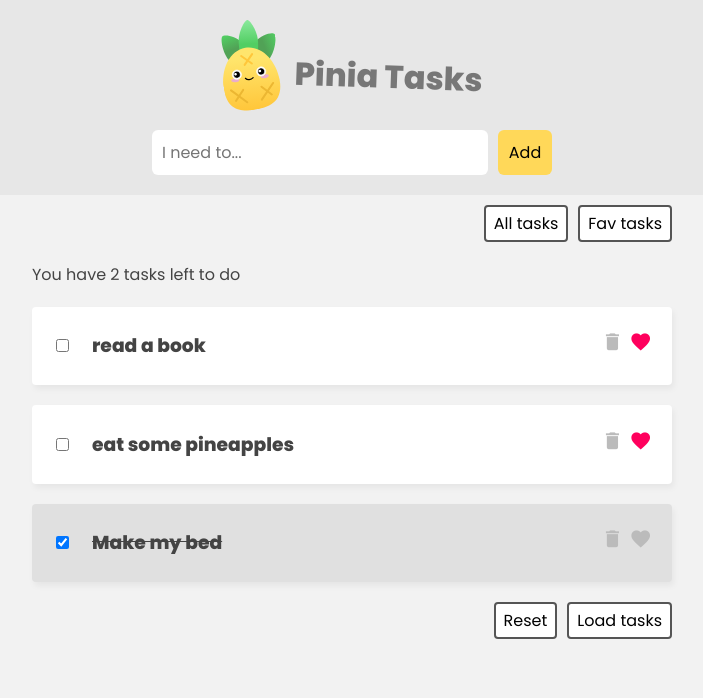
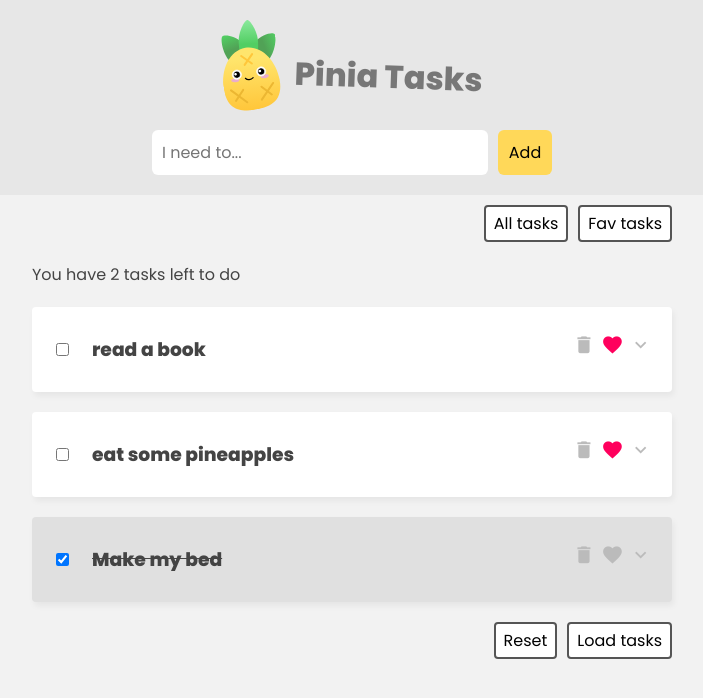
Before and after one commit to fed-v/vue-3-pinia-task-list, a Vue app: page / in a window 1280 px wide. Shown: the top 698 px of the page, without its empty margins (288-991 px from the left). Built offline with nearby package versions, Linux system fonts and the light colour scheme; data requests are answered from the project's data file.

Commit message:
Added description property to the DB and added it to the task div

```diff
--- a/data/db.json
+++ b/data/db.json
@@ -2,18 +2,21 @@
   "tasks": [
     {
       "title": "read a book",
+      "description": "read a book about the history of the world",
       "isFav": true,
       "isDone": false,
       "id": "914891ec-43e1-4061-ab70-6c973f7eecad"
     },
     {
       "title": "eat some pineapples",
+      "description": "eat some pineapples and enjoy the taste",
       "isFav": true,
       "isDone": false,
       "id": "d95769f2-7d6e-45c4-a687-e1c0c2697998"
     },
     {
       "title": "Make my bed",
+      "description": "Make my bed and clean my room",
       "isFav": false,
       "isDone": true,
       "id": "ca261697-b208-4ed1-ab18-f441a82b5e6a"
--- a/src/assets/main.css
+++ b/src/assets/main.css
@@ -7,6 +7,12 @@ body {
 }
 body * {
   font-family: "Poppins";
+}
+
+/* task list */
+.task-list {
+  max-width: 640px;
+  margin: 20px auto;
 }
 
 
@@ -33,43 +39,7 @@ header h1 {
 }
 
 
-/* task list */
-.task-list {
-  max-width: 640px;
-  margin: 20px auto;
-}
-.task {
-  padding: 6px 20px;
-  background: #fff;
-  margin-top: 20px;
-  border-radius: 4px;
-  box-shadow: 2px 4px 6px rgba(0,0,0,0.05);
-  display: flex;
-  justify-content: space-between;
-  align-items: center;
-}
-.task.done{
-  background: #E0E0E0;
-}
-.task h3, .task .icons {
-  display: inline-block;
-  margin-left: 20px;
-}
-.task.done h3 {
-  text-decoration: line-through;
-}
-.task .icons {
-  text-align: right;
-}
-.task i {
-  font-size: 1.4em;
-  margin-left: 6px;
-  cursor: pointer;
-  color: #bbb;
-}
-.task i.active {
-  color: #ff005d;
-}
+
 
 
 /* filter nav */
--- a/src/components/TaskDetails.vue
+++ b/src/components/TaskDetails.vue
@@ -1,24 +1,19 @@
 <template>
-
-    <!-- Add "done" class if task is set to done for additional styles -->
-    <div class="task" :class="{done : props.task.isDone}">
+    <div class="task" :class="{ done: props.task.isDone, isOpen: isExpanded }">
 
         <div>
-            <!-- Dynamically set the check attribute if task is done -->
             <input @click="taskStore.toggleStatus(props.task.id, 'isDone')" type="checkbox" id="" name="" value="" :checked="props.task.isDone"/>
             <h3>{{ props.task.title }}</h3>
+
+            <p>
+                {{ props.task.description }}
+            </p>
         </div>
 
         <div class="icons">
-            <i
-                class="material-icons"
-                @click="taskStore.deleteTask(props.task.id)"
-            >delete</i>
-            <i
-                class="material-icons"
-                :class="{active : props.task.isFav}"
-                @click="taskStore.toggleStatus(props.task.id, 'isFav')"
-            >favorite</i>
+            <i class="material-icons" @click="taskStore.deleteTask(props.task.id)">delete</i>
+            <i class="material-icons" :class="{ active: props.task.isFav }" @click="taskStore.toggleStatus(props.task.id, 'isFav')">favorite</i>
+            <i class="material-icons" @click="expandTask">{{ isExpanded ? 'expand_less' : 'expand_more' }}</i>
         </div>
 
     </div>
@@ -26,8 +21,74 @@
 
 <script setup>
     import { useTaskStore } from '../stores/TaskStore';
+    import { ref } from 'vue';
 
+    const isExpanded = ref(false);
     const props = defineProps(['task']);
+    const taskStore = useTaskStore();
 
-    const taskStore = useTaskStore();
+    function expandTask() {
+      isExpanded.value = !isExpanded.value;
+    }
 </script>
+
+<style scoped>
+
+    .task {
+        padding: 10px 20px;
+        background: #fff;
+        margin-top: 20px;
+        border-radius: 4px;
+        box-shadow: 2px 4px 6px rgba(0,0,0,0.05);
+        display: flex;
+        justify-content: space-between;
+        align-items: baseline;
+
+        max-height: 65px;
+        transition: max-height 0.3s;
+        overflow: hidden;
+
+    }
+
+    /* This changes the color of finished tasks*/
+    .task.done{
+        background: #E0E0E0;
+    }
+
+    /* This expands a task to view its description */
+    .task.isOpen {
+        max-height: 300px;
+        height: auto;
+        transition: max-height 0.6s;
+
+    }
+
+    .task p {
+        margin-left: 40px;
+    }
+
+    .task h3, .task .icons {
+        display: inline-block;
+        margin-left: 20px;
+    }
+
+    .task.done h3 {
+        text-decoration: line-through;
+    }
+
+    .task .icons {
+        text-align: right;
+    }
+
+    .task i {
+        font-size: 1.4em;
+        margin-left: 6px;
+        cursor: pointer;
+        color: #bbb;
+    }
+
+    .task i.active {
+        color: #ff005d;
+    }
+
+</style>
```
